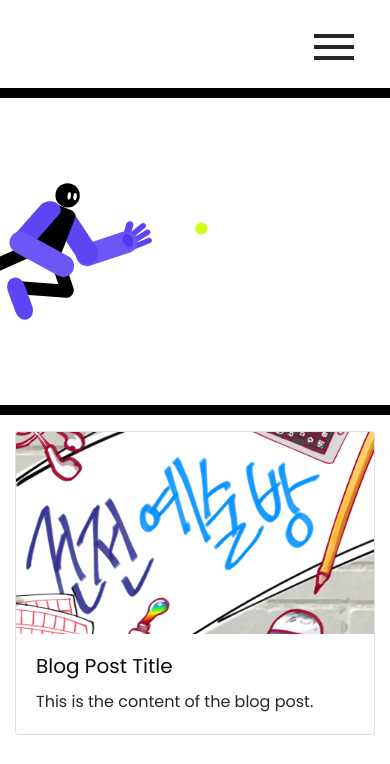
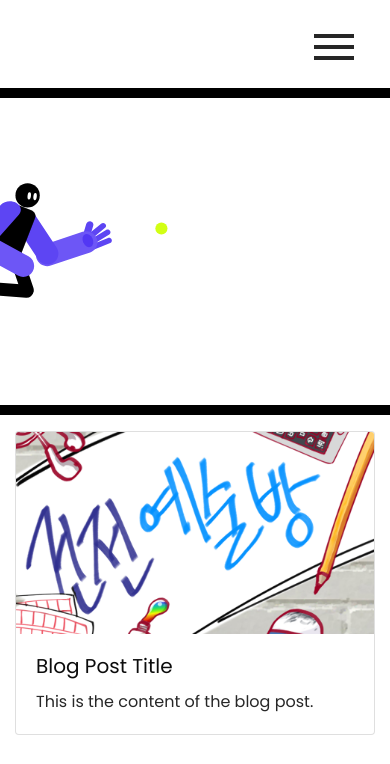
Before and after one commit to safeArtRoomDev/website, a plain HTML site: page attention.html in a window 390 px wide. Shown: the top 764 px of the page. Drawn offline with nearby package versions, Linux system fonts and the light colour scheme.

Commit message:
afFWAFAS

```diff
--- a/attention.html
+++ b/attention.html
@@ -29,7 +29,6 @@
     display: inline;
     justify-content: center;
     align-items: center;
-
     padding: 10px;
     margin: 40px 0;  /* SVG 부분을 좀 더 내림 */
 }
@@ -38,7 +37,26 @@
     max-height: 450px;
     display: block;
     margin: auto;
+    position: relative;
+    left: -120px;
 }
+
+/* 화면 크기가 768px 미만일 때의 스타일 */
+@media (max-width: 767px) {
+    .nana {
+        max-height: 350px; /* 예를 들어 최대 높이를 350px로 조절 */
+        left: -80px; /* 좌측 여백을 조절 */
+    }
+}
+
+/* 화면 크기가 480px 미만일 때의 스타일 */
+@media (max-width: 479px) {
+    .nana {
+        max-height: 250px; /* 예를 들어 최대 높이를 250px로 조절 */
+        left: -40px; /* 좌측 여백을 조절 */
+    }
+}
+
 
     .separator {
         height: 10px;
```
Lines whose indentation alone changed are shown as unchanged.
